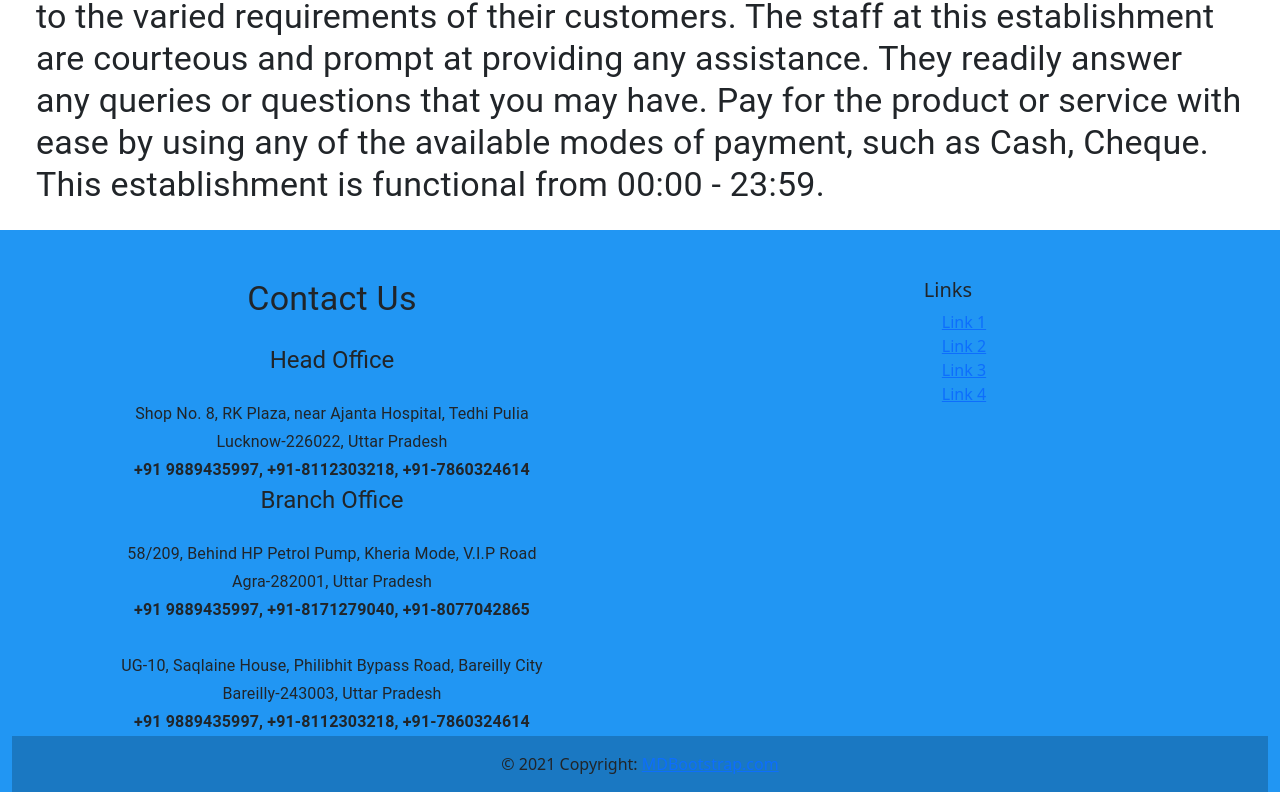
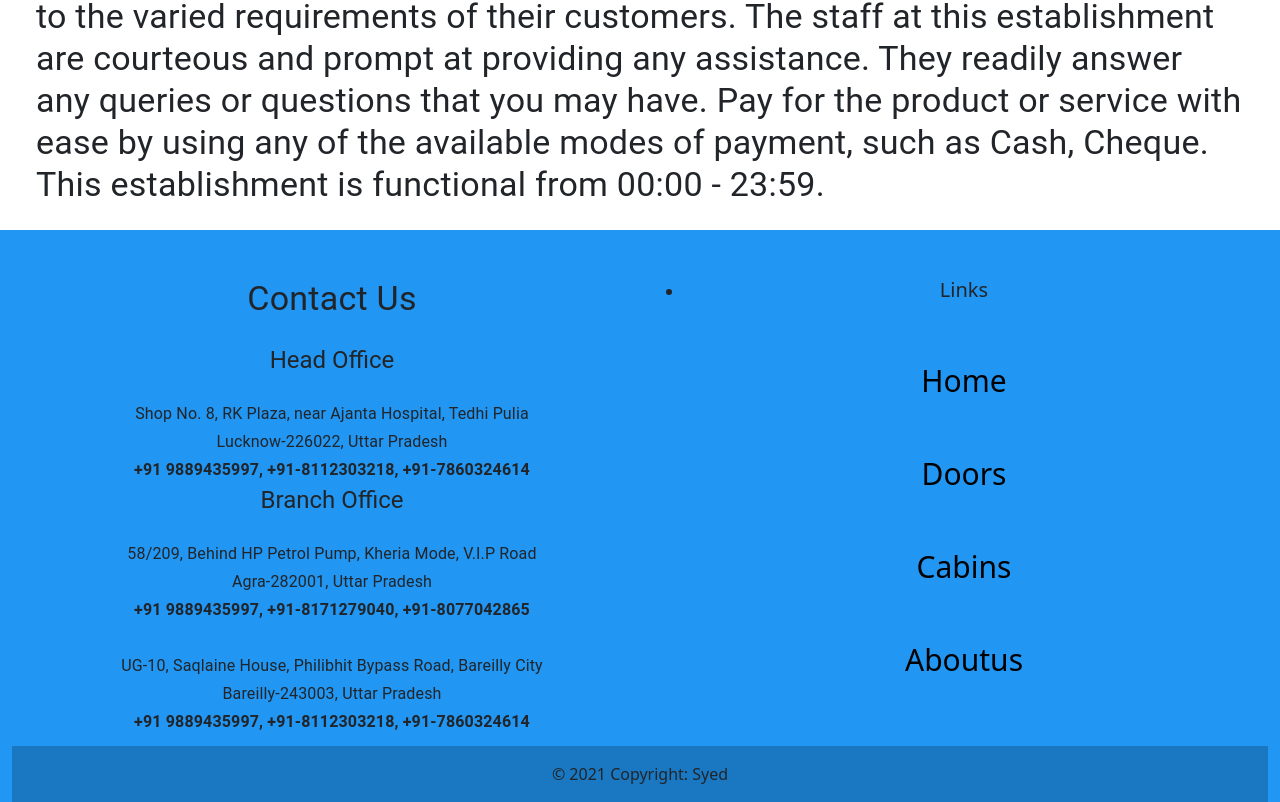
Before and after one commit to syed-ashraf123/react-impac, a React (Create React App) app: page /aboutus in a window 1280 px wide. Shown: the part 1812-2614 px from the top of the page. Built offline with nearby package versions, Linux system fonts and the light colour scheme.

Commit message:
Footer change

```diff
--- a/src/Components/Footer.js
+++ b/src/Components/Footer.js
@@ -2,7 +2,24 @@ import React from "react";
 import { MDBCol, MDBContainer, MDBRow, MDBFooter } from "mdbreact";
 import { Row, Col } from "react-bootstrap";
 import { Typography } from "@material-ui/core";
+import { Link } from "react-router-dom";
+import { makeStyles } from "@material-ui/core/styles";
 const Footer = () => {
+  const useStyles = makeStyles({
+    link: {
+      margin: 10,
+      fontSize: 30,
+      textDecoration: "none !important",
+      color: "black",
+      "&:hover": {
+        color: "gray",
+        textDecoration: "none",
+        cursor: "pointer",
+      },
+    },
+  });
+
+  const classes = useStyles();
   return (
     <Row>
       <Col style={{ backgroundColor: "#2196f3" }}>
@@ -42,20 +59,40 @@ const Footer = () => {
                 </Typography>
               </MDBCol>
               <MDBCol md="6">
-                <h5 className="title">Links</h5>
                 <ul>
+                  <li>
+                    <h5 className="title">Links</h5>
+                  </li>
+                  <br />
+                  <br />
                   <li className="list-unstyled">
-                    <a href="#!">Link 1</a>
+                    <Link to="/" className={classes.link}>
+                      Home
+                    </Link>
                   </li>
+                  <br />
+                  <br />
                   <li className="list-unstyled">
-                    <a href="#!">Link 2</a>
+                    <Link to="/doors" className={classes.link}>
+                      Doors
+                    </Link>
                   </li>
+                  <br />
+                  <br />
                   <li className="list-unstyled">
-                    <a href="#!">Link 3</a>
+                    <Link to="/cabins" className={classes.link}>
+                      Cabins
+                    </Link>
                   </li>
+                  <br />
+                  <br />
                   <li className="list-unstyled">
-                    <a href="#!">Link 4</a>
+                    <Link to="/aboutus" className={classes.link}>
+                      Aboutus
+                    </Link>
                   </li>
+                  <br />
+                  <br />
                 </ul>
               </MDBCol>
             </MDBRow>
@@ -65,8 +102,7 @@ const Footer = () => {
             style={{ backgroundColor: "#1a78c2" }}
           >
             <MDBContainer fluid>
-              &copy; {new Date().getFullYear()} Copyright:{" "}
-              <a href="https://www.mdbootstrap.com"> MDBootstrap.com </a>
+              &copy; {new Date().getFullYear()} Copyright: Syed
             </MDBContainer>
           </div>
         </MDBFooter>
--- a/src/Components/Pages/Aboutus.js
+++ b/src/Components/Pages/Aboutus.js
@@ -3,6 +3,7 @@ import { Row, Col, Jumbotron, Image } from "react-bootstrap";
 import { Container, Typography } from "@material-ui/core";
 import Logo from "../../Images/LOGO.jpg";
 function Aboutus() {
+  window.scrollTo(0, 0);
   return (
     <Row>
       <Col>
--- a/src/Components/Pages/Cabin.js
+++ b/src/Components/Pages/Cabin.js
@@ -4,6 +4,7 @@ import { Row, Col } from "react-bootstrap";
 import { Typography } from "@material-ui/core";
 
 function Cabin() {
+  window.scrollTo(0, 0);
   const cache = {};
 
   function importAll(r) {
--- a/src/Components/Pages/Door.js
+++ b/src/Components/Pages/Door.js
@@ -1,6 +1,7 @@
 import React from "react";
 import Doors from "../Doors";
 function Door() {
+  window.scrollTo(0, 0);
   return (
     <>
       <Doors />
--- a/src/Components/Pages/Home.js
+++ b/src/Components/Pages/Home.js
@@ -5,6 +5,7 @@ import { Typography } from "@material-ui/core/";
 import Offers from "../Offers";
 import Products from "../Products";
 function Home() {
+  window.scrollTo(0, 0);
   return (
     <>
       <Row>
```
